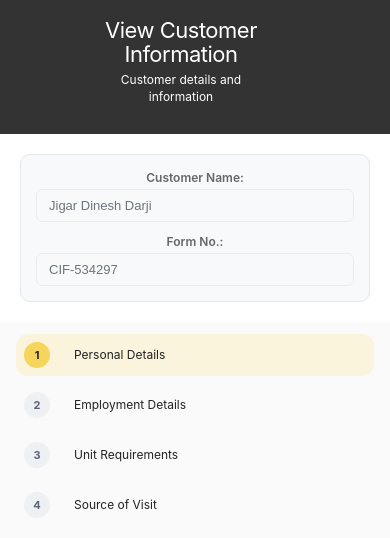
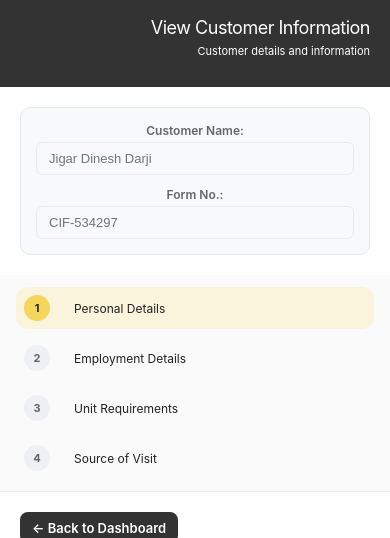
Before and after one commit to iamKunaaal/spenta_project, a Django app: page /customer/4/edit/ in a window 390 px wide. Shown: the top 538 px of the page. Run offline with Django 5.2, Linux system fonts and the light colour scheme; data comes from the database, SQL or seed files in the repository; data that the repository does not hold is empty.

Commit message:
Mobile Logo Fix - Final

```diff
--- a/customer_enquiry/templates/dashboard.html
+++ b/customer_enquiry/templates/dashboard.html
@@ -425,8 +425,8 @@
                 margin: 8px;
             }
 
-            .dec {
-                display: none;
+            .dec img {
+                height: 35px;
             }
 
             .header {
--- a/customer_enquiry/templates/edit_customer.html
+++ b/customer_enquiry/templates/edit_customer.html
@@ -830,8 +830,25 @@
                 padding: 8px 12px;
             }
 
+            /* Phone header: hide Spenta logo, right-align title */
             .dec {
                 display: none;
+            }
+
+            .brand-row {
+                text-align: right !important;
+            }
+
+            .header-text {
+                text-align: right !important;
+            }
+
+            .title {
+                text-align: right !important;
+            }
+
+            .subtitle {
+                text-align: right !important;
             }
 
             /* Extra mobile fix */
@@ -871,6 +888,7 @@
                 align-items: flex-start;
                 gap: 12px;
                 text-align: left;
+                padding-right: 0px;
             }
 
             .brand-row img {
@@ -888,13 +906,11 @@
             }
 
             .title {
-                font-size: 22px;
-                text-align: center;
+                font-size: 18px;
             }
 
             .subtitle {
-                font-size: 12px;
-                text-align: center;
+                font-size: 11px;
             }
 
             .step {
```
Also changed, not shown: customer_enquiry/templates/internal_sales_assessment.html (+20 -4 lines).
